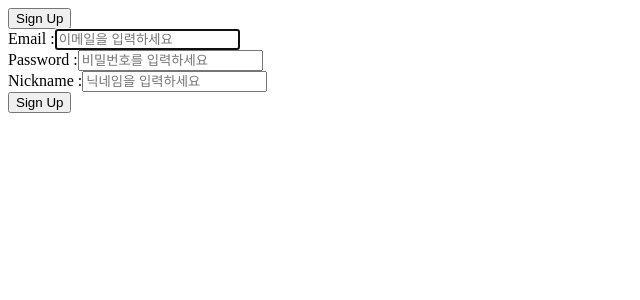
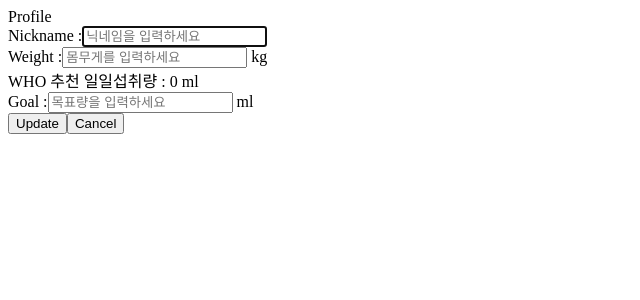
Before and after one commit to powellstreet/waterhabit_front, a React (Create React App) app in the folder wh_front/: page /profile in a window 1280 px wide. Shown: the top 300 px of the page, without its empty margins (0-640 px from the left). Built offline with nearby package versions, Linux system fonts and the light colour scheme.

Commit message:
:zap: 리액트 라우터 도입, 회원가입 및 프로필 컴포넌트
- react-router-dom 을 사용한 라우팅
- SignUp 컴포넌트 작업 : 이메일, 비밀번호 등 적합 여부 확인
- Profile 컴포넌트 작업 : 개인정보 업데이트, 추천 물 섭취량 기능

```diff
--- a/wh_front/package.json
+++ b/wh_front/package.json
@@ -12,6 +12,7 @@
     "react": "^16.13.1",
     "react-dom": "^16.13.1",
     "react-redux": "^7.2.0",
+    "react-router-dom": "^5.2.0",
     "react-scripts": "3.4.1",
     "redux": "^4.0.5"
   },
--- a/wh_front/src/App.js
+++ b/wh_front/src/App.js
@@ -1,11 +1,22 @@
-import React from 'react';
-import Home from './components/Home';
+import React from "react";
+import { BrowserRouter, Route, Link, Switch } from "react-router-dom";
+import Home from "./components/Home";
+import SignUp from "./components/SignUp";
+import UserConsole from "./components/UserConsole";
+import Profile from "./components/Profile";
 
 function App() {
   return (
-    <div className="App">
-      <Home/>
-    </div>
+    <BrowserRouter>
+      <div className="App">
+        <Switch>
+          <Route exact path="/" component={Home} />
+          <Route path="/signUp" component={SignUp} />
+          <Route path="/userConsole" component={UserConsole} />
+          <Route path="/profile" component={Profile} />
+        </Switch>
+      </div>
+    </BrowserRouter>
   );
 }
 
--- a/wh_front/src/components/Home.js
+++ b/wh_front/src/components/Home.js
@@ -6,18 +6,27 @@ import axios from "axios";
 import dotenv from "dotenv";
 dotenv.config();
 
-const Home = () => {
+const Home = ({ history }) => {
   const [email, setEmail] = useState("");
   const [password, setPassword] = useState("");
 
   function goSignIn() {
     axios.post(`http://localhost:${process.env.REACT_APP_PORT}/user/signIn`, { email, password })
-      .then(res => console.log(res.data))
+      .then(res => {
+        console.log(res.data)
+        if(res.data.token){
+          // 받아온 token state로 저장하는 작업 필요
+          history.push('/userConsole')
+        } else {
+          alert('로그인 정보가 맞지 않습니다')
+        }
+      })
   }
 
   return (
     <div>
-      {/* <div>
+      <div>MAIN</div>
+      <div>
         <div>
           Email :
           <input
@@ -38,10 +47,10 @@ const Home = () => {
           ></input>
         </div>
         <button name="signIn" onClick={goSignIn}> Sign In </button>
-      </div> */}
+      </div>
 
-      <button name="signUp"> Sign Up </button>
-      <SignUp />
+      <button name="signUp" onClick={() => { history.push('/signUp')}}> Go Sign Up! </button>
+      {/* <SignUp /> */}
       {/* <UserConsole/> */}
     </div>
   );
--- a/wh_front/src/components/Profile.js
+++ b/wh_front/src/components/Profile.js
@@ -1,11 +1,68 @@
-import React from 'react'
+import React, { useState } from "react";
+import axios from "axios";
+import dotenv from "dotenv";
+dotenv.config();
 
-const Profile = () => {
-    return (
-        <div>
-            Profile
-        </div>
-    )
-}
+const Profile = ({ history }) => {
+
+  const [nickname, setNickname] = useState("");
+  const [weight, setWeight] = useState("");
+  const [goal, setGoal] = useState("");
+
+  function profileUpdate(){
+    axios.post(`http://localhost:${process.env.REACT_APP_PORT}/user/profileUpdate`, { nickname, weight, goal })
+        .then(res => {
+            console.log(res.data)
+        })
+
+  }
+
+  return (
+    <div>
+      Profile
+      <div>
+        Nickname :
+        <input
+          name="nickname"
+          type="text"
+          placeholder="닉네임을 입력하세요"
+          autoFocus
+          onChange={(e) => setNickname(e.target.value)}
+        ></input>
+      </div>
+      <div>
+        Weight :
+        <input
+          name="weight"
+          type="weight"
+          placeholder="몸무게를 입력하세요"
+          onChange={(e) => setWeight(e.target.value)}
+        ></input> kg
+        <div>WHO 추천 일일섭취량 : { weight * 30 } ml </div>
+
+      </div>
+      <div>
+        Goal :
+        <input
+          name="goal"
+          type="text"
+          placeholder="목표량을 입력하세요"
+          onChange={(e) => setGoal(e.target.value)}
+        ></input> ml
+      </div>
+      <button name="submit" onClick={profileUpdate}>
+        Update
+      </button>
+      <button
+        name="submit"
+        onClick={() => {
+          history.push("/userConsole");
+        }}
+      >
+        Cancel
+      </button>
+    </div>
+  );
+};
 
 export default Profile;
--- a/wh_front/src/components/SignUp.js
+++ b/wh_front/src/components/SignUp.js
@@ -1,14 +1,21 @@
 import React, { useState } from "react";
 import axios from "axios";
 import dotenv from "dotenv";
+
+import { chkEmail, chkPwd } from "../functions/verification";
 dotenv.config();
 
-const SignUp = () => {
+const SignUp = ({ history }) => {
   const [email, setEmail] = useState("");
   const [password, setPassword] = useState("");
   const [nickname, setNickname] = useState("");
 
   function goSignUp() {
+    if (!chkEmail(email)) {
+      alert("잘못된 이메일 형식입니다");
+    } else if (!chkPwd(password)) {
+      alert("비밀번호는 8~20자 길이의 영문, 숫자, 특수문자를 조합해주세요");
+    } else {
       axios
         .post(`http://localhost:${process.env.REACT_APP_PORT}/user/signUp`, {
           email,
@@ -16,17 +23,20 @@ const SignUp = () => {
           nickname,
         })
         .then((res) => {
-        console.log(res.data)
-        if(!res.data.created){
-          alert('이미 존재하는 계정입니다')
+          console.log(res.data);
+          if (!res.data.created) {
+            alert("이미 존재하는 계정입니다");
           } else {
-          // 로그인이 잘 되었으므로 redirection 주어야 함.
+            // 로그인이 잘 되었으므로 home으로 redirection 주어야 함.
+            history.push("/");
           }
-      } );
+        });
+    }
   }
 
   return (
     <div>
+      SIGN UP
       <div>
         Email :
         <input
@@ -58,6 +68,14 @@ const SignUp = () => {
       <button name="submit" onClick={goSignUp}>
         Sign Up
       </button>
+      <button
+        name="submit"
+        onClick={() => {
+          history.push("/");
+        }}
+      >
+        Go Main!
+      </button>
     </div>
   );
 };
--- a/wh_front/src/components/UserConsole.js
+++ b/wh_front/src/components/UserConsole.js
@@ -4,13 +4,14 @@ import UserRecords from './UserRecords';
 import Profile from './Profile';
 import WholeRecords from './WholeRecords';
 
-const UserConsole = () => {
+const UserConsole = ({ history }) => {
     return (
         <div>
             UserConsole
             {/* <UserRecords/>
             <Profile/>
             <WholeRecords/> */}
+            <button name="profile" onClick={() => history.push('/profile')}>프로필</button>
         </div>
     )
 }
--- /dev/null
+++ b/wh_front/src/functions/verification.js
@@ -0,0 +1,34 @@
+function chkEmail(str) {
+  let regExp = /^[0-9a-zA-Z]([-_.]?[0-9a-zA-Z])*@[0-9a-zA-Z]([-_.]?[0-9a-zA-Z])*.[a-zA-Z]{2,3}$/i;
+
+  return !regExp.test(str) ? false : true;
+}
+
+function chkPwd(str) {
+  var pw = str;
+  var num = pw.search(/[0-9]/g);
+  var eng = pw.search(/[a-z]/gi);
+  var spe = pw.search(/[`~!@@#$%^&*|₩₩₩'₩";:₩/?]/gi);
+
+  if (pw.length < 8 || pw.length > 20) {
+    // $('span#password-helper').text("8자리 ~ 20자리 이내로 영문,숫자,특수문자를 혼합하여 입력해주세요.");
+    return false;
+  }
+
+  if (pw.search(/₩s/) != -1) {
+    // $('span#password-helper').text("공백없이 입력해주세요.");
+    return false;
+  }
+
+  if (num < 0 || eng < 0 || spe < 0) {
+    // $('span#password-helper').text("영문,숫자,특수문자를 혼합하여 입력해주세요.");
+    return false;
+  }
+
+  return true;
+}
+
+module.exports = {
+  chkEmail,
+  chkPwd,
+};
```
Also changed, not shown: 1 other file (tests, documents, lock files or other folders). Lines whose indentation alone changed are shown as unchanged.
